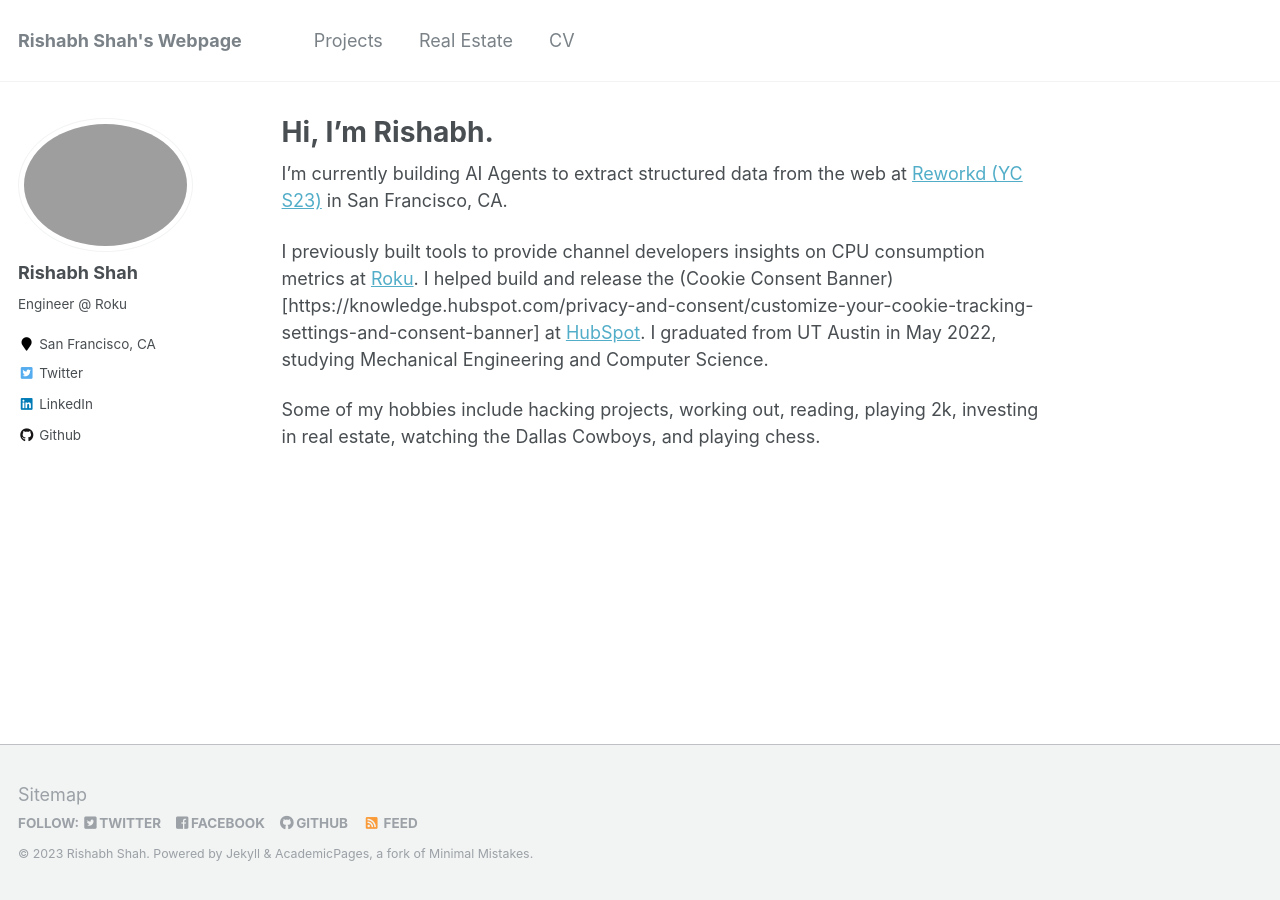
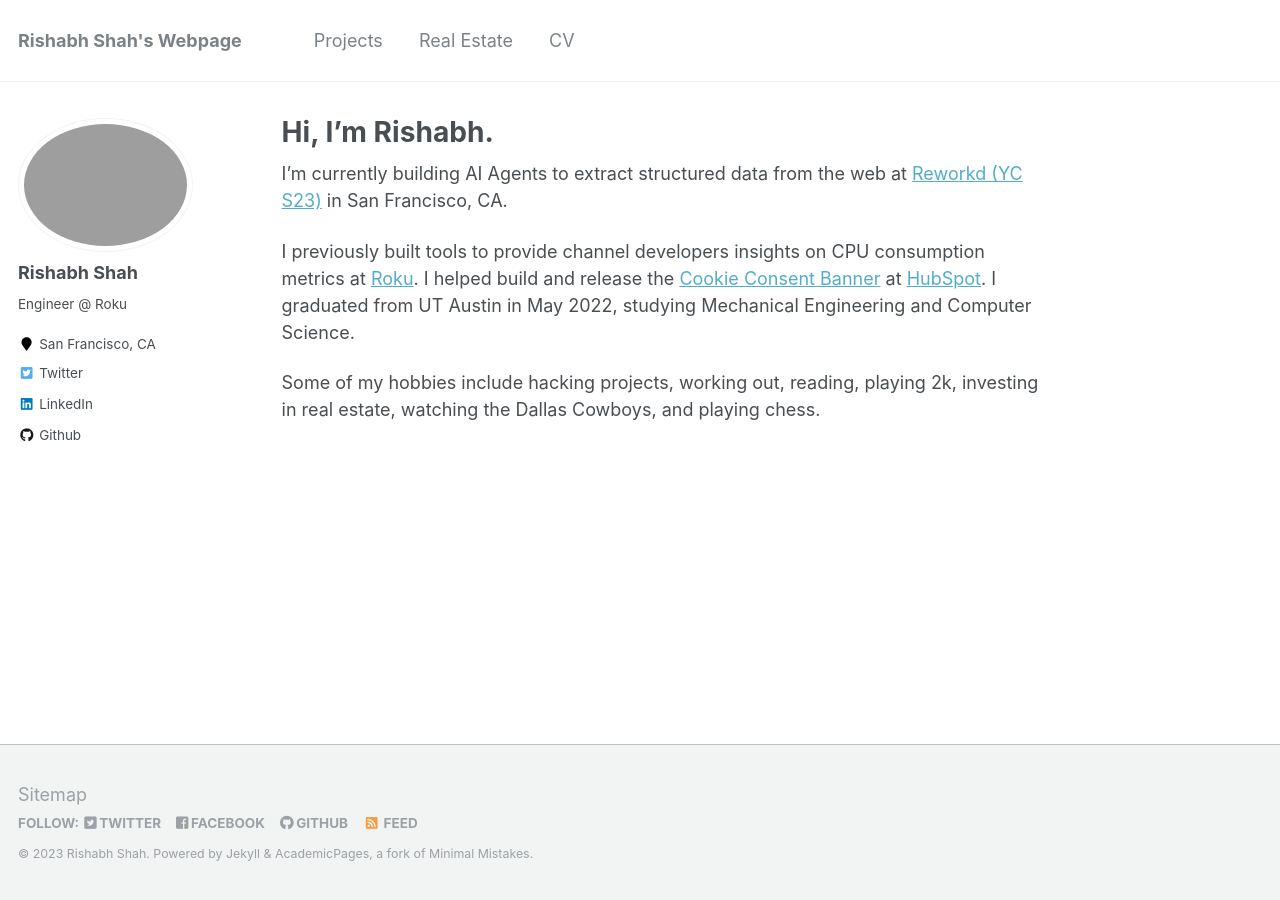
Before and after one commit to shahrishabh7/shahrishabh7.github.io, a Jekyll site: the page built from _pages/about.md, in a window 1280 px wide. Built offline with Jekyll 4.4.1, drawn with Linux system fonts in a browser that asks for light colours.

Commit message:
markdown bug

```diff
--- a/_pages/about.md
+++ b/_pages/about.md
@@ -10,6 +10,6 @@ redirect_from:
 
 I’m currently building AI Agents to extract structured data from the web at [Reworkd (YC S23)](https://reworkd.ai/) in San Francisco, CA.
 
-I previously built tools to provide channel developers insights on CPU consumption metrics at [Roku](https://www.roku.com/). I helped build and release the (Cookie Consent Banner)[https://knowledge.hubspot.com/privacy-and-consent/customize-your-cookie-tracking-settings-and-consent-banner] at [HubSpot](https://www.hubspot.com/). I graduated from UT Austin in May 2022, studying Mechanical Engineering and Computer Science.
+I previously built tools to provide channel developers insights on CPU consumption metrics at [Roku](https://www.roku.com/). I helped build and release the [Cookie Consent Banner](https://knowledge.hubspot.com/privacy-and-consent/customize-your-cookie-tracking-settings-and-consent-banner) at [HubSpot](https://www.hubspot.com/). I graduated from UT Austin in May 2022, studying Mechanical Engineering and Computer Science.
 
 Some of my hobbies include hacking projects, working out, reading, playing 2k, investing in real estate, watching the Dallas Cowboys, and playing chess.
```
Also changed, not shown: _portfolio/portfolio-6.md (+1 -1 lines).
